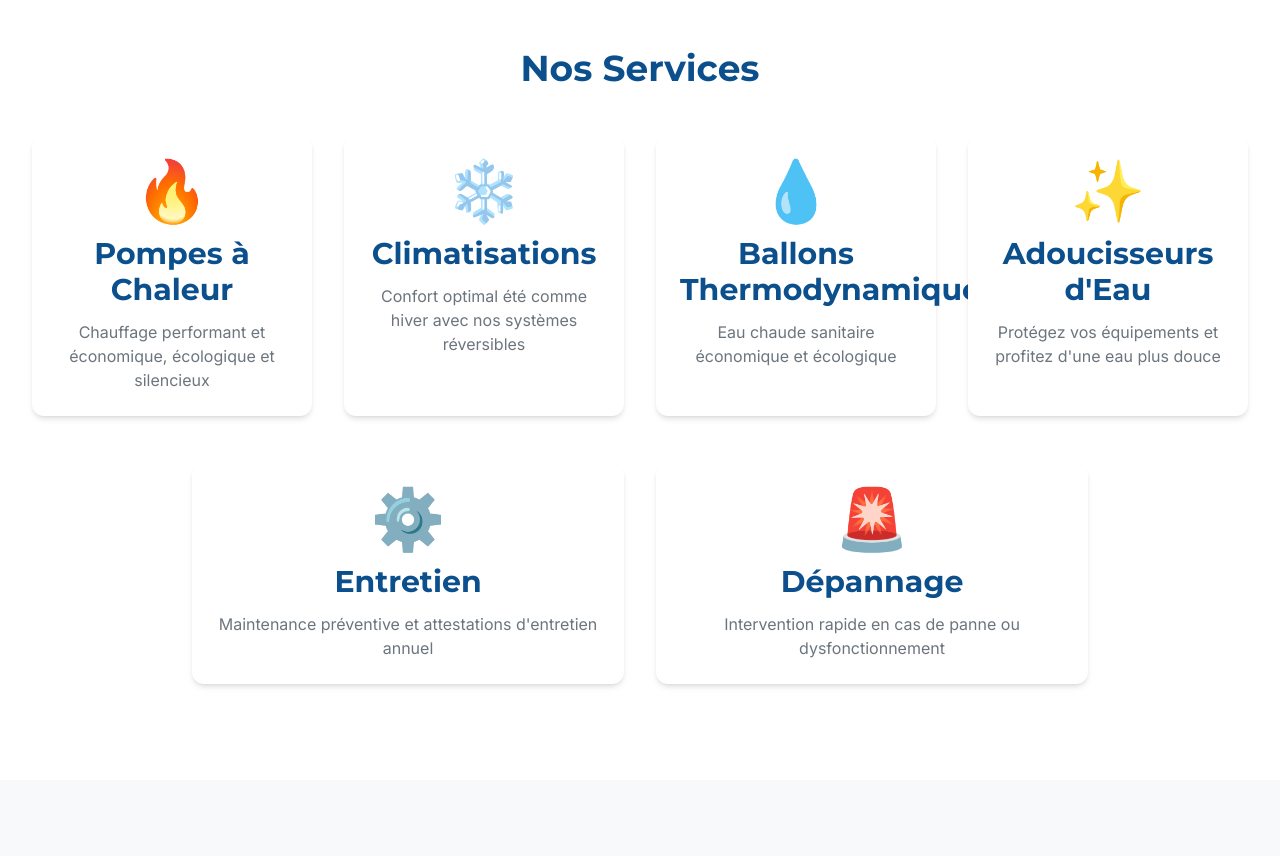
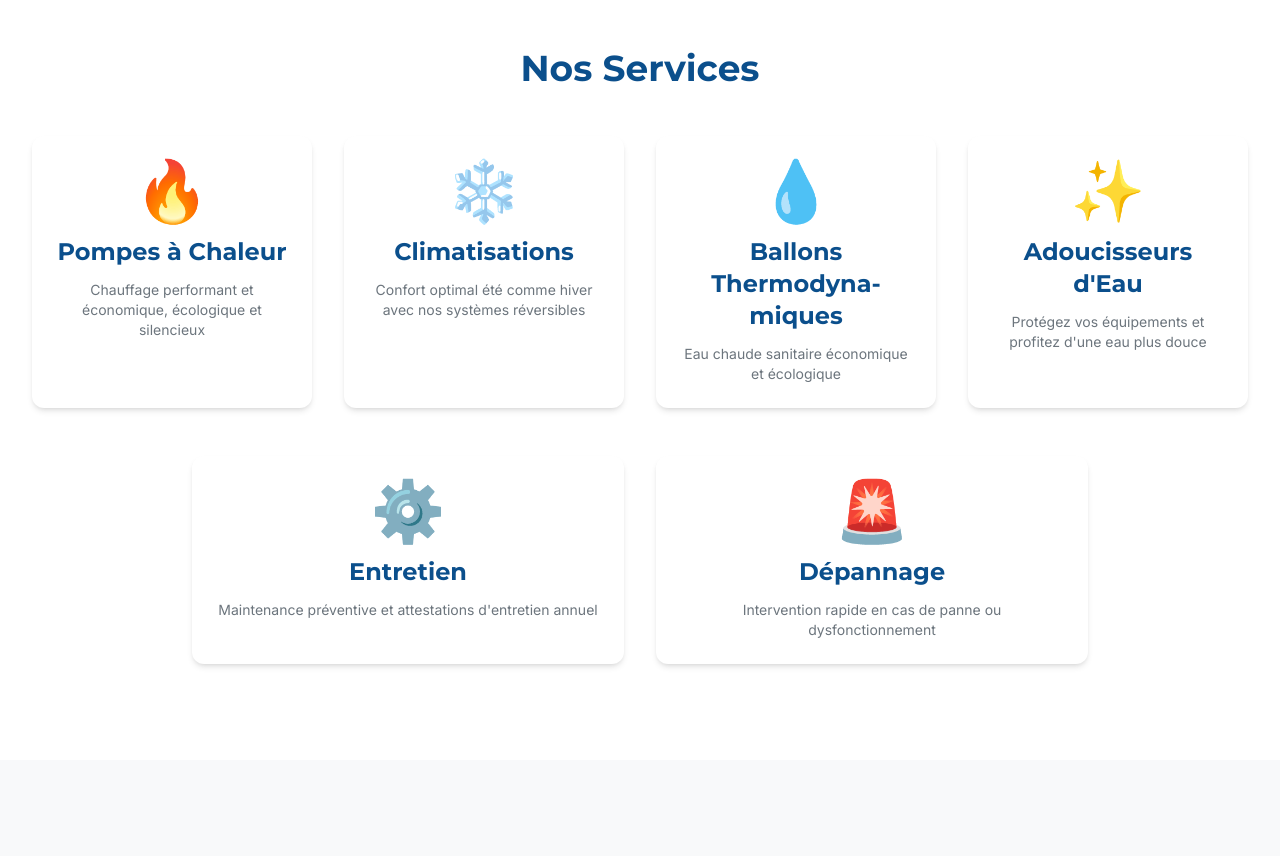
Before and after one commit to Aurel1407/ClimatServ17, a Next.js app: page / in a window 1280 px wide. Shown: the part 620-1476 px from the top of the page. Built offline with nearby package versions, Linux system fonts and the light colour scheme.

Commit message:
fix: Amélioration de la mise en page des cards services (texte coupé)

```diff
--- a/src/app/page.tsx
+++ b/src/app/page.tsx
@@ -154,10 +154,10 @@ export default function HomePage() {
 
 function ServiceCard({ icon, title, description }: { icon: string; title: string; description: string }) {
   return (
-    <div className="card text-center hover:scale-105">
+    <div className="card text-center hover:scale-105 flex flex-col items-center">
       <div className="text-6xl mb-4">{icon}</div>
-      <h3 className="mb-3">{title}</h3>
-      <p className="text-neutral-600">{description}</p>
+      <h3 className="mb-3 text-lg md:text-xl lg:text-2xl break-words hyphens-auto" lang="fr">{title}</h3>
+      <p className="text-neutral-600 text-sm">{description}</p>
     </div>
   )
 }
```
